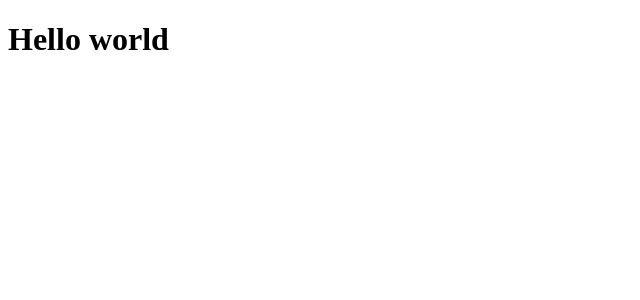
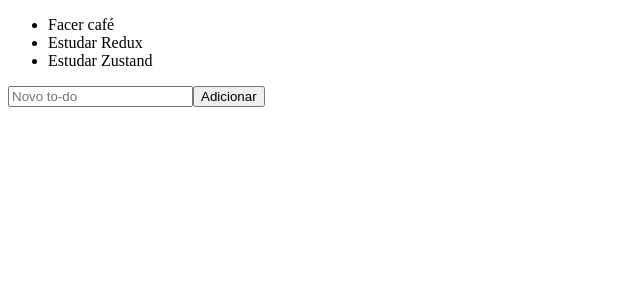
Before and after one commit to stecks10/react-redux-zustand, a React (Vite) app: page / in a window 1280 px wide. Shown: the top 300 px of the page, without its empty margins (0-640 px from the left). Built offline with nearby package versions, Linux system fonts and the light colour scheme.

Commit message:
Criando store do Redux

```diff
--- a/package.json
+++ b/package.json
@@ -10,8 +10,10 @@
     "preview": "vite preview"
   },
   "dependencies": {
+    "@reduxjs/toolkit": "^1.9.5",
     "react": "^18.2.0",
-    "react-dom": "^18.2.0"
+    "react-dom": "^18.2.0",
+    "react-redux": "^8.1.2"
   },
   "devDependencies": {
     "@types/react": "^18.2.15",
--- a/src/App.tsx
+++ b/src/App.tsx
@@ -1,9 +1,17 @@
+import { Provider as ReduxProvider } from "react-redux";
+
+import { AddTodo } from "./components/AddTodo";
+import { TodoList } from "./components/TodoList";
+import { store } from "./store";
 
 export function App() {
 
   return (
     <>
-      <h1>Hello world</h1>
+      <ReduxProvider store={store}>
+        <TodoList />
+        <AddTodo />
+      </ReduxProvider>
     </>
   )
 }
--- /dev/null
+++ b/src/components/AddTodo.tsx
@@ -0,0 +1,17 @@
+import { FormEvent, useState } from "react"
+
+export function AddTodo() {
+  const [newTodo, setNewTodo] = useState("");
+  function handleNewTodo(e: FormEvent) {
+    e.preventDefault();
+
+    console.log(newTodo);
+  }
+  return (
+    <form onSubmit={handleNewTodo}
+    >
+      <input type="text" placeholder="Novo to-do" value={newTodo} onChange={(e) => setNewTodo(e.target.value)} />
+      <button type="submit"> Adicionar</button>
+    </form>
+  )
+}
--- /dev/null
+++ b/src/components/TodoList.tsx
@@ -0,0 +1,19 @@
+import { useSelector } from "react-redux"
+import { store } from "../store"
+
+
+export function TodoList() {
+  const todos = useSelector(store => {
+    return store.todo
+  })
+  console.log(store)
+  return (
+    <ul>
+      {todos.map(todo => {
+        return (
+          <li key={todo}>{todo}</li>
+        )
+      })}
+    </ul>
+  )
+}
--- /dev/null
+++ b/src/store/index.ts
@@ -0,0 +1,13 @@
+import { configureStore, createSlice } from "@reduxjs/toolkit";
+
+const todoSlice = createSlice({
+  name: "todo",
+  initialState: ["Facer café", "Estudar Redux", "Estudar Zustand"],
+  reducers: {},
+});
+
+export const store = configureStore({
+  reducer: {
+    todo: todoSlice.reducer,
+  },
+});
```
Also changed, not shown: 1 other file (tests, documents, lock files or other folders).
